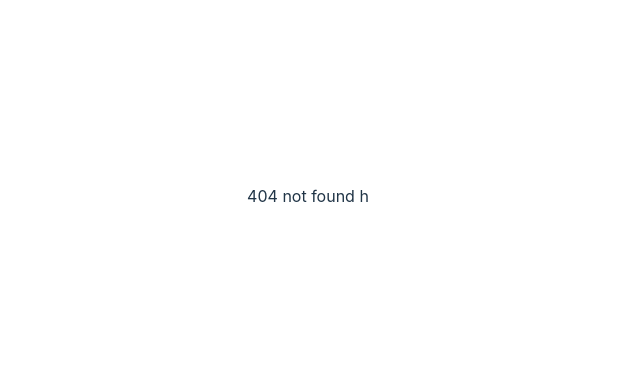
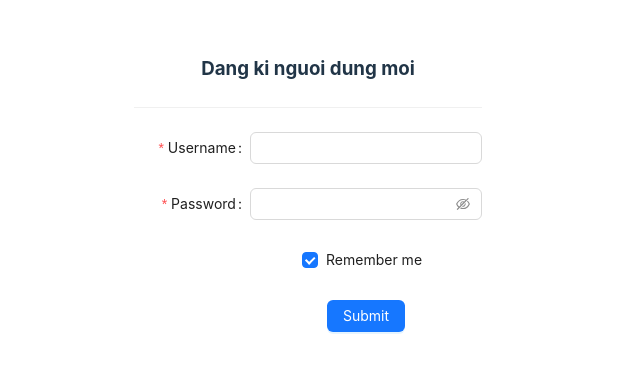
Before and after one commit to omodtung/Portfolio-react, a React (Vite) app: page /register in a window 1280 px wide. Before the commit this address had no page. Shown: the part 204-576 px from the top of the page, without its empty margins (332-972 px from the left). Built offline with nearby package versions, Linux system fonts and the light colour scheme.

Commit message:
Ui for Register Site

```diff
--- a/package.json
+++ b/package.json
@@ -11,6 +11,7 @@
   },
   "dependencies": {
     "@reduxjs/toolkit": "1.9.3",
+    "antd": "^5.19.2",
     "react": "^18.3.1",
     "react-dom": "^18.3.1",
     "react-redux": "8.0.5"
--- a/src/pages/register/index.tsx
+++ b/src/pages/register/index.tsx
@@ -1,4 +1,67 @@
-const register = () => {
-  return <> register</>;
+import type { FormProps } from "antd";
+import { Button, Checkbox, Form, Input } from "antd";
+import { Divider } from "antd";
+const RegisterPage = () => {
+
+  type FieldType = {
+    username?: string;
+    password?: string;
+    remember?: string;
+  };
+
+  const onFinish: FormProps<FieldType>['onFinish'] = (values) => {
+    console.log('Success:', values);
+  };
+
+  const onFinishFailed: FormProps<FieldType>['onFinishFailed'] = (errorInfo) => {
+    console.log('Failed:', errorInfo);
+  };
+
+  return (
+    <div className="register-page" style={{ padding: "50px" }}>
+      <h3 style={{ textAlign: "center" }}> Dang ki nguoi dung moi</h3>
+      <Divider></Divider>
+      <Form
+        name="basic"
+        labelCol={{ span: 8 }}
+        wrapperCol={{ span: 16 }}
+        style={{ maxWidth: 600 }}
+        initialValues={{ remember: true }}
+        onFinish={onFinish}
+        onFinishFailed={onFinishFailed}
+        autoComplete="off"
+      >
+        <Form.Item
+          label="Username"
+          name="username"
+          rules={[{ required: true, message: "Please input your username!" }]}
+        >
+          <Input />
+        </Form.Item>
+
+        <Form.Item
+          label="Password"
+          name="password"
+          rules={[{ required: true, message: "Please input your password!" }]}
+        >
+          <Input.Password />
+        </Form.Item>
+
+        <Form.Item
+          name="remember"
+          valuePropName="checked"
+          wrapperCol={{ offset: 8, span: 16 }}
+        >
+          <Checkbox>Remember me</Checkbox>
+        </Form.Item>
+
+        <Form.Item wrapperCol={{ offset: 8, span: 16 }}>
+          <Button type="primary" htmlType="submit">
+            Submit
+          </Button>
+        </Form.Item>
+      </Form>
+    </div>
+  );
 };
-export default register;
+export default RegisterPage;
```
Also changed, not shown: src/App.tsx (+25 -17 lines), 1 other file (tests, documents, lock files or other folders).
